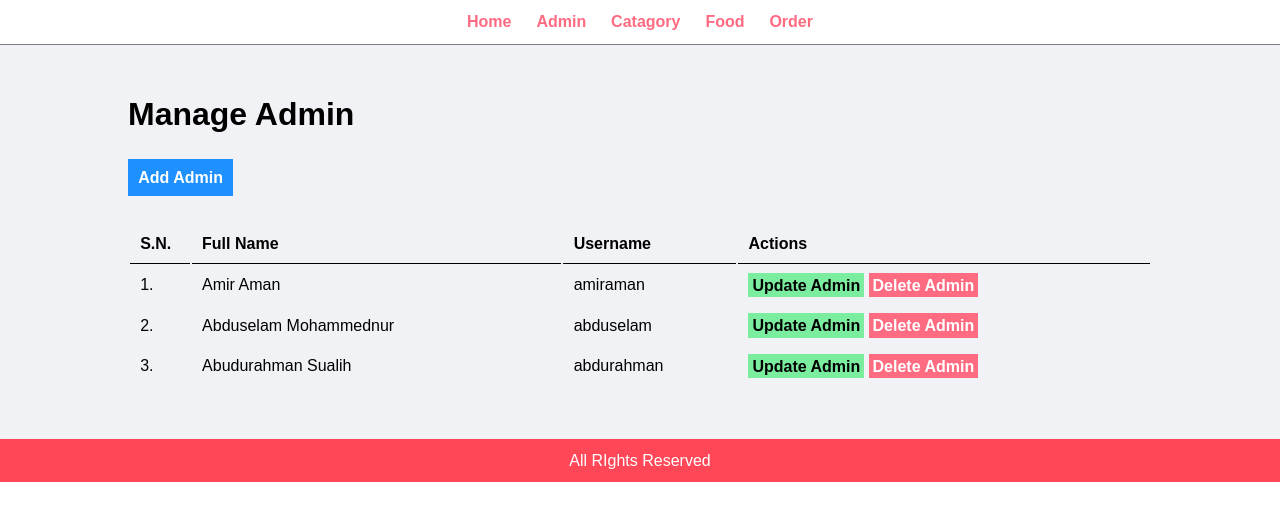
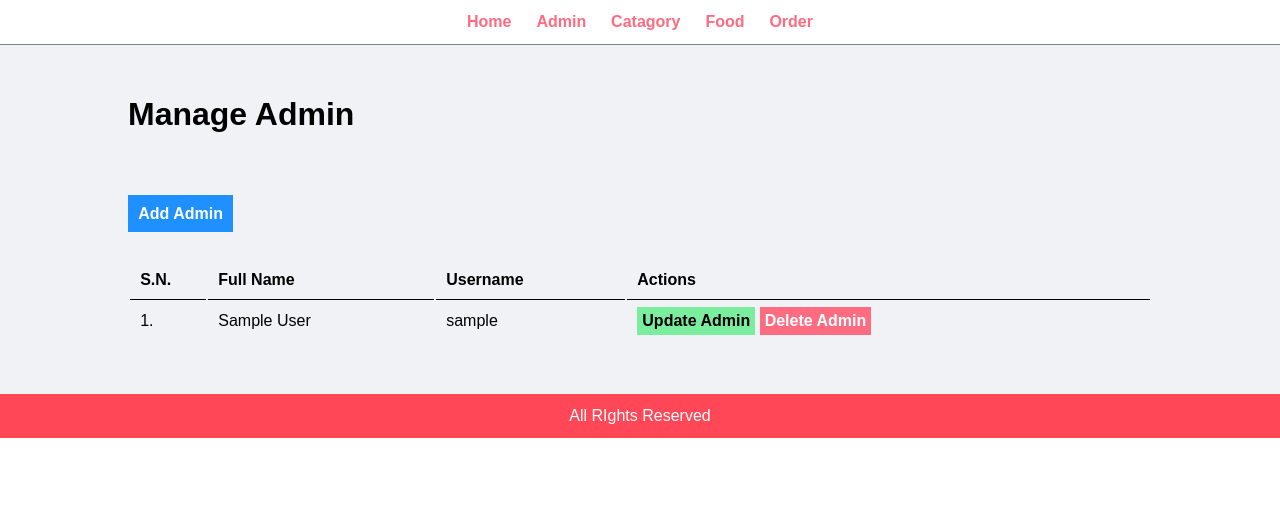
Before and after one commit to asgerami/FOOD-DELIVERY, a PHP site: page /food-delivery/admin/manage-admin.php in a window 1280 px wide. Shown: the top 521 px of the page. Run offline with PHP 8.4, Linux system fonts and the light colour scheme; tables that the repository leaves empty or names only in its code hold one stand-in row (values such as "Sample post").

Commit message:
Connected to the database: - retrieves data from a database table named tbl_admin - displays it in the HTML table.

```diff
--- a/admin/manage-admin.php
+++ b/admin/manage-admin.php
@@ -4,7 +4,17 @@
         <div class="main-content">
             <div class="wrapper">
                 <h1>Manage Admin</h1>
-                <br /><br />
+                <br />
+
+
+        <?php
+            if(isset($_SESSION['add']))
+            {
+                echo $_SESSION['add'];
+                unset($_SESSION['add']);
+            }
+        ?>
+        <br><br><br>
 
 
                 <a href="add-admin.php" class="btn-primary">Add Admin</a>
@@ -18,36 +28,47 @@
                         <th>Username</th>
                         <th>Actions</th>
                     </tr>
+                    <?php
+                        $sql = "SELECT * FROM tbl_admin";
+                        $res = mysqli_query($conn, $sql);
 
+                        if($res==TRUE)
+                        {
+
+                            $count = mysqli_num_rows($res);
+                            $sn=1;
+
+                            if($count>0)
+                            {
+                                while($rows=mysqli_fetch_assoc($res))
+                                {
+                                    $id=$rows['id'];
+                                    $full_name=$rows['full_name'];
+                                    $username=$rows['username'];
+
+                                    ?>
                                     <tr>
-                        <td>1. </td>
-                        <td>Amir Aman</td>
-                        <td>amiraman</td>
+                                        <td><?php echo $sn++; ?>. </td>
+                                        <td><?php echo $full_name; ?></td>
+                                        <td><?php echo $username; ?></td>
                                         <td>
                                             <a href="#" class="btn-secondary">Update Admin</a>
                                             <a href="#" class="btn-danger">Delete Admin</a>
                                         </td>
                                     </tr>
+                                    <?php
+                                }
+                            }
+                            else
+                            {
 
-                    <tr>
-                        <td>2. </td>
-                        <td>Abduselam Mohammednur</td>
-                        <td>abduselam</td>
-                        <td>
-                            <a href="#" class="btn-secondary">Update Admin</a>
-                            <a href="#" class="btn-danger">Delete Admin</a>
-                        </td>
-                    </tr>
+                            }
+                    }
+                    ?>
 
-                    <tr>
-                        <td>3. </td>
-                        <td>Abudurahman Sualih</td>
-                        <td>abdurahman</td>
-                        <td>
-                            <a href="#" class="btn-secondary">Update Admin</a>
-                            <a href="#" class="btn-danger">Delete Admin</a>
-                        </td>
-                    </tr>
+
+
+
                 </table>
 
 
--- a/admin/partials/menu.php
+++ b/admin/partials/menu.php
@@ -1,3 +1,4 @@
+<?php include('../config/constants.php'); ?>
 <html>
     <head>
         <title>Food Delivery Website - Hoem Page</title>
--- /dev/null
+++ b/config/constants.php
@@ -0,0 +1,14 @@
+<?php
+    session_start();
+
+    define('SITEURL', 'http://localhost/food-delivery/');
+    define('LOCALHOST', 'localhost');
+    define('DB_USERNAME', 'root');
+    define('DB_PASSWORD', '');
+    define('DB_NAME', 'food-delivery');
+
+    $conn = mysqli_connect(LOCALHOST, DB_USERNAME, DB_PASSWORD) or die(mysqli_error()); //Database Connection
+    $db_select = mysqli_select_db($conn, DB_NAME) or die(mysqli_error()); //SElecting Database
+
+
+?>
--- a/css/admin.css
+++ b/css/admin.css
@@ -73,7 +73,12 @@ table tr td{
     background-color: #ff4757;
 }
 
-
+.success{
+    color: #2ed573;
+}
+.error{
+    color: #ff4757;
+}
 
 
 .menu{
```
Also changed, not shown: admin/add-admin.php (+44 -0 lines). Lines whose indentation alone changed are shown as unchanged.
